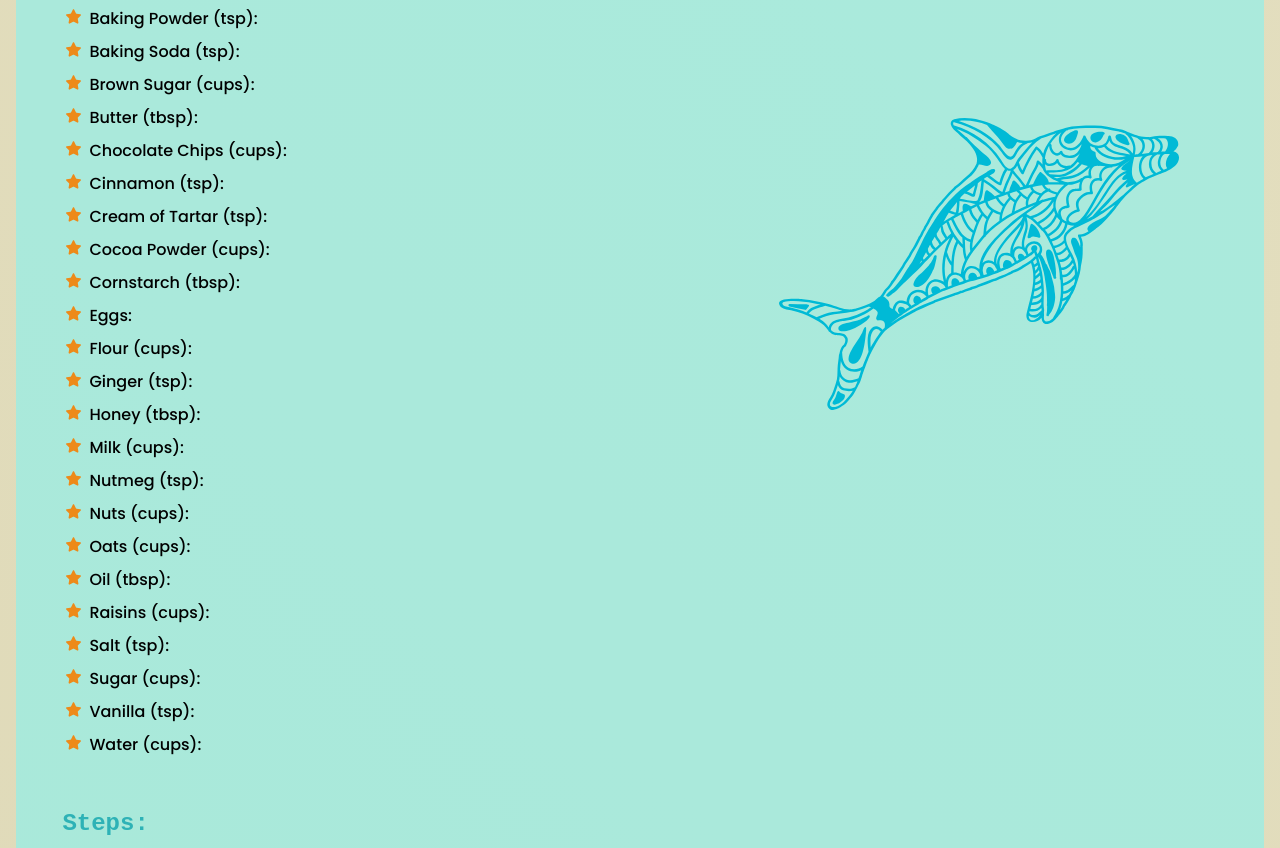
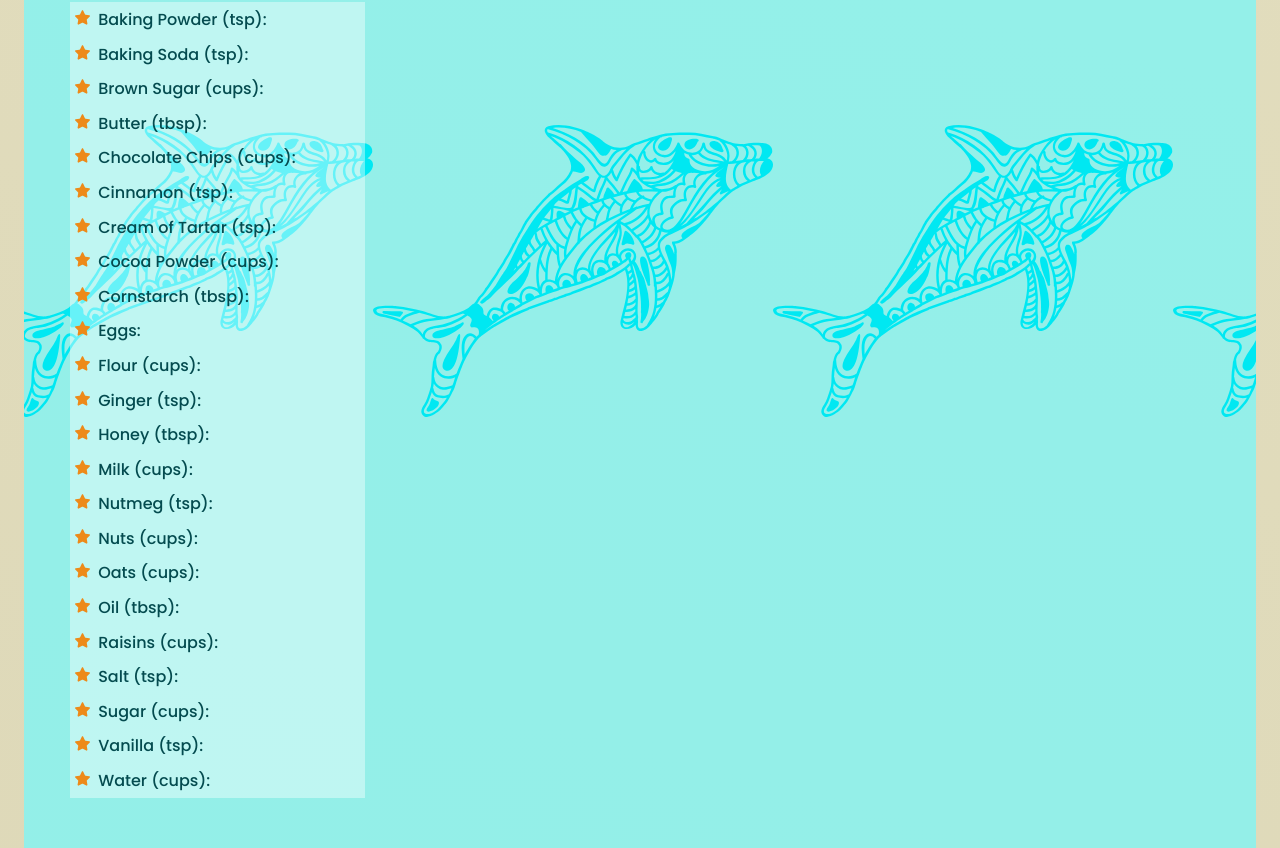
Before and after one commit to Arushi55/HackBeanpot2024, a React (Create React App) app: page / in a window 1280 px wide. Shown: the part 1052-1900 px from the top of the page. Built offline with nearby package versions, Linux system fonts and the light colour scheme; a web font is replaced by a local one.

Commit message:
changed recipe names; updated recipe style

```diff
--- a/src/recipe.css
+++ b/src/recipe.css
@@ -1,6 +1,6 @@
 @import url('https://fonts.googleapis.com/css2?family=Kode+Mono:wght@400..700&family=Micro+5&family=Poppins:ital,wght@0,100;0,200;0,300;0,400;0,500;0,600;0,700;0,800;0,900;1,100;1,200;1,300;1,400;1,500;1,600;1,700;1,800;1,900&family=Rock+Salt&display=swap');
 body {
-    background-image: linear-gradient(45deg, rgb(200,191,146), rgb(221,215,176, 0.8));
+    background-image: linear-gradient(15deg, rgb(169, 160, 118), rgb(221,215,176, 0.8));
     font-family: "Poppins", sans-serif;
     font-size: 1rem;
     font-weight: 450;
@@ -65,24 +65,27 @@ input[type=submit]:hover {
 }
 
 .recipe-wrapper{
-    margin: .5rem 1rem 2rem;
-
+    margin: .5rem 1.5rem 2rem;
+    border-radius: 25px;
     padding: 0.9rem;
-    background-color: rgb(116, 248, 252, 0.5);
+    background-color: rgb(116, 248, 252, 0.7);
     background-image: url(../public/dolphine.svg);
     background-position: 90% 20%;
     background-size: 25rem 25rem;
-    background-repeat: no-repeat;
+    background-repeat:repeat-x;
+    background-blend-mode: hard-light;
+    color:rgb(4, 75, 79)
 }
 
 .recipe {
-    margin: .5rem 2rem .5rem;
+    margin: 1rem 2rem 1rem;
 }
 .recipe li {
-    padding: .25rem;
+    padding: .3rem;
     list-style: none;
     transition-duration: 0.4s;
-    width:fit-content;
+    width:25%;
+    background-color: rgb(255, 255, 255, 0.4);
 }
 
 .recipe li::before {
@@ -96,14 +99,14 @@ input[type=submit]:hover {
 }
 
 .recipe li:hover {
-    margin-left: -.25rem;
+    margin-left: -1rem;
 }
 
 .recipe h3, .recipe-name {
     font-size: 150%;
     font-family: "Kode Mono", monospace;
     /* color: rgb(77, 60, 60); */
-    color: rgb(46, 178, 182);
+    color: rgb(19, 138, 143);
 }
 
 .recipe-name {
```
Also changed, not shown: src/all-recipes.js.
